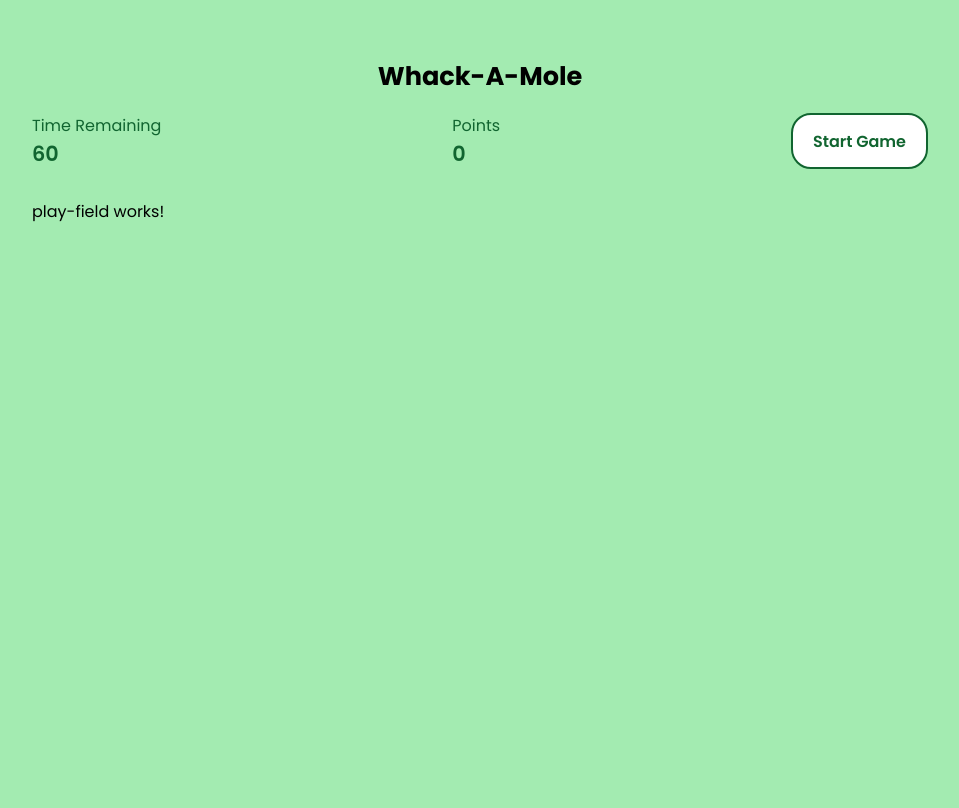
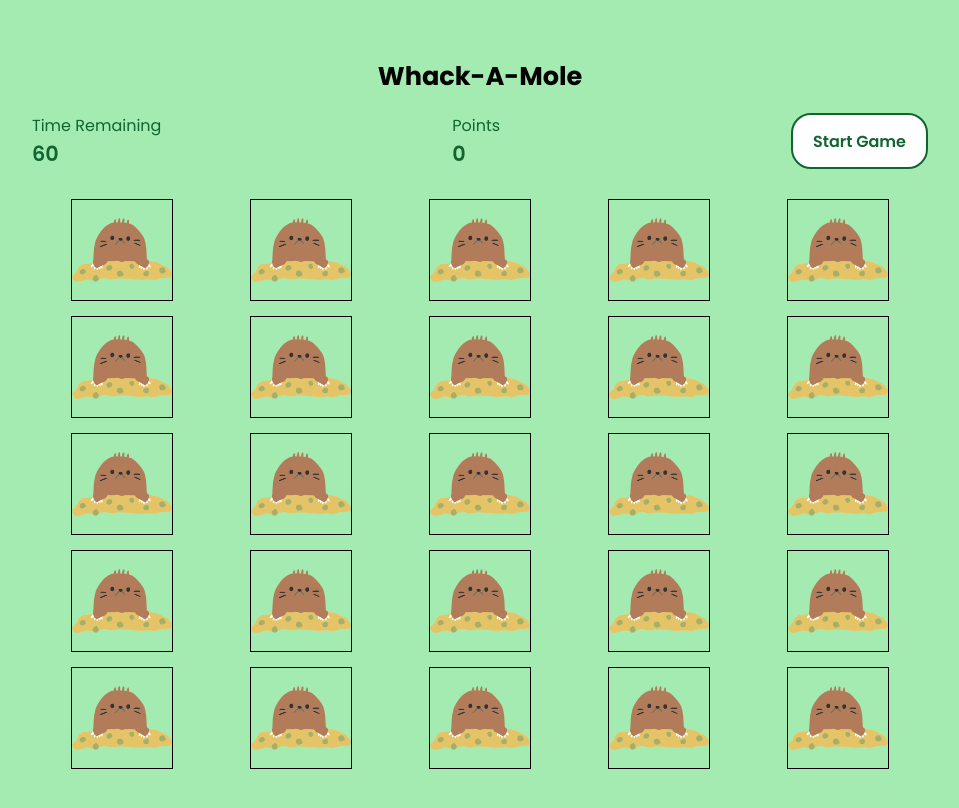
Before and after one commit to sojse/Whack-A-Mole, an Angular app: page / in a window 1280 px wide. Shown: the top 808 px of the page, without its empty margins (160-1119 px from the left). Built offline with nearby package versions, Linux system fonts and the light colour scheme.

Commit message:
Set up the playfield
Generating the squares for the moles and giving both the squares and moles individual IDs

```diff
--- a/src/app/play-field/play-field.component.css
+++ b/src/app/play-field/play-field.component.css
@@ -0,0 +1,27 @@
+.playfield {
+  display: grid;
+  grid-template-columns: 1fr 1fr 1fr 1fr 1fr;
+  grid-template-rows: 1fr 1fr 1fr 1fr 1fr;
+}
+
+.square {
+  margin-bottom: 15px;
+  border: solid 1px black;
+  height: 100px;
+  width: 100px;
+  justify-self: center;
+  display: flex;
+}
+
+.square:hover {
+  background-color: #116530;
+}
+
+img {
+  width: 100%;
+  object-fit: contain;
+}
+
+.empty {
+  display: none;
+}
--- a/src/app/play-field/play-field.component.html
+++ b/src/app/play-field/play-field.component.html
@@ -1 +1,9 @@
-<p>play-field works!</p>
+<div class="playfield">
+  <div
+    class="square"
+    id="square{{ i }}"
+    *ngFor="let in of counter(25); index as i"
+  >
+    <img id="mole{{ i }}" src="..\assets\images\mole-head.png" alt="" />
+  </div>
+</div>
--- a/src/app/play-field/play-field.component.ts
+++ b/src/app/play-field/play-field.component.ts
@@ -6,5 +6,11 @@ import { Component } from '@angular/core';
   styleUrls: ['./play-field.component.css']
 })
 export class PlayFieldComponent {
+  amountOfSquares: number[] = [1, 2, 3, 4, 5];
+
+  //method used to generate the playfield array in the html
+  counter( i: number ) {
+    return new Array(i);
+  }
 
 }
```
Also changed, not shown: src/assets/images/mole-head.png (added).
